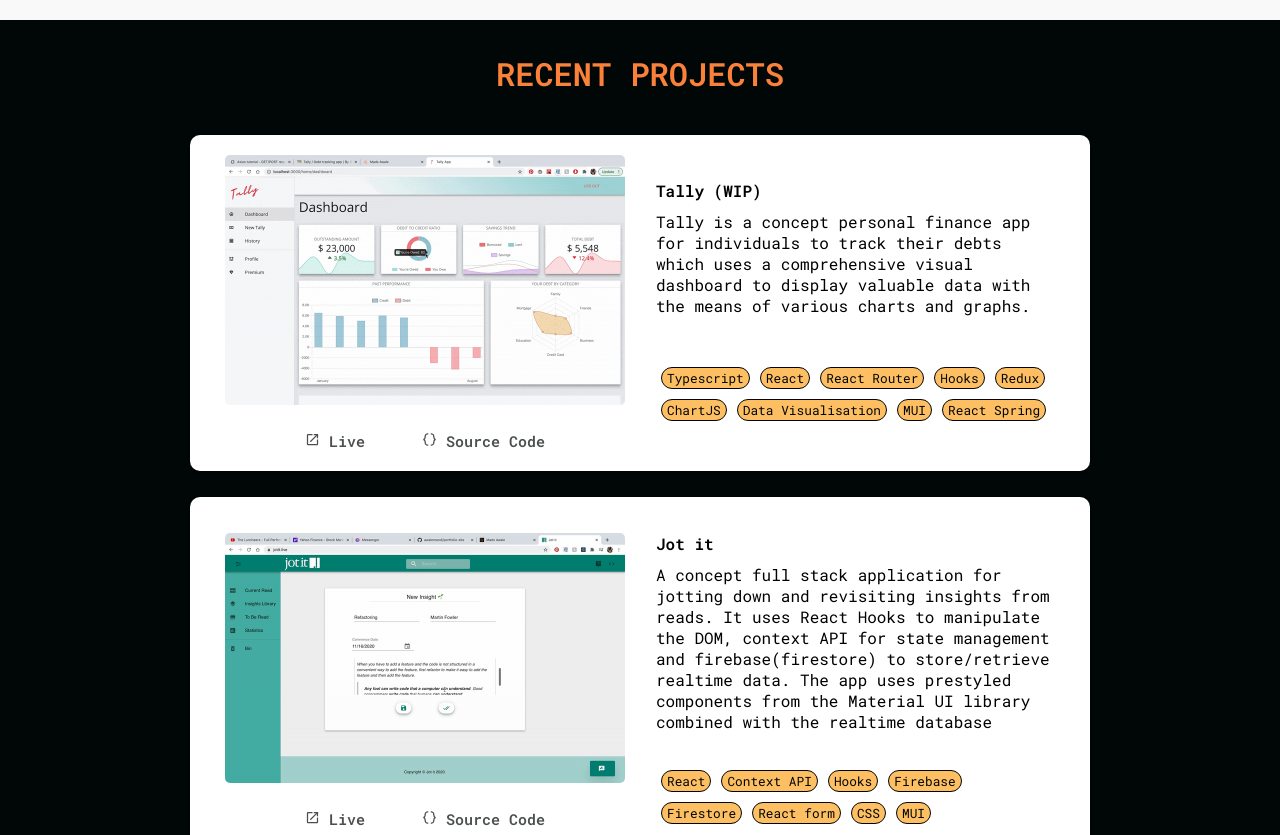
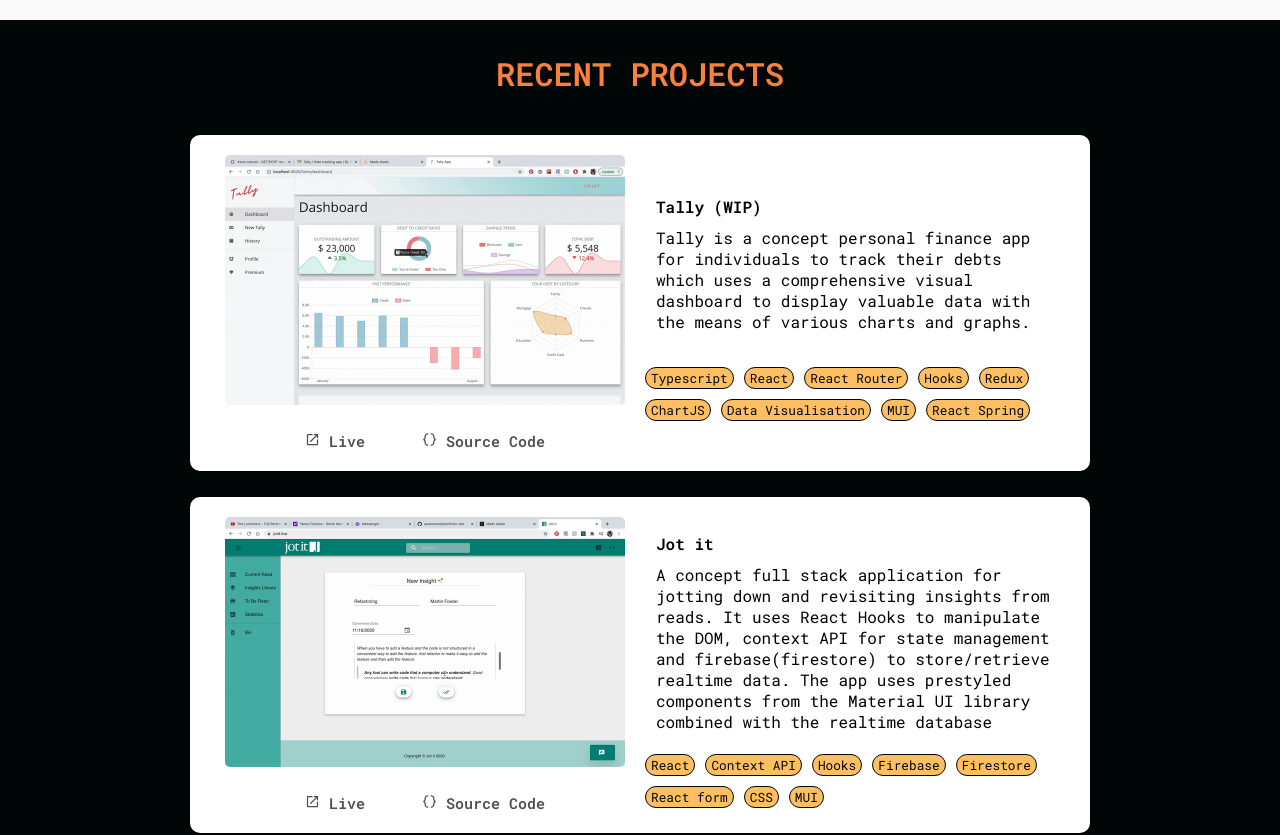
Before and after one commit to awalemandi/portfolio-site, a React (Create React App) app: page / in a window 1280 px wide. Shown: the part 2720-3555 px from the top of the page. Built offline with nearby package versions, Linux system fonts and the light colour scheme.

Commit message:
changed project container height to dynamic

```diff
--- a/src/components/Projects/ProjectElements.js
+++ b/src/components/Projects/ProjectElements.js
@@ -51,8 +51,8 @@
     justify-content: flex-start;
     align-items: center;
     border-radius: 10px;
-    max-height: 400px;
     width: 100%;
+    height: auto;
     padding: 20px;
     box-shadow: 0 1px 3px rgba(0, 0, 0, 0.2);
     transition: all 0.6s ease-in-out;
@@ -60,9 +60,14 @@
     @media screen and (max-width: 768px) {
         flex-direction: column;
         width: 100%;
-        min-height: 600px;
+        height: auto;
     }
 
+    @media screen and (max-width: 480px) {
+        flex-direction: column;
+        width: 100%;
+        height: auto;
+    }
 
     &:hover {
         background: #fc4a1a;  /* fallback for old browsers */
@@ -109,12 +114,12 @@
     }
 `
 export const TagsWrapper = styled.div`
-    padding: 1em;
     display: flex;
     flex-flow: row wrap;
     justify-content: flex-start;
     align-items: center;
     width: 100%;
+    height: auto;
 `;
 
 export const Tags = styled.div`
```
Also changed, not shown: 1 other file (tests, documents, lock files or other folders).
